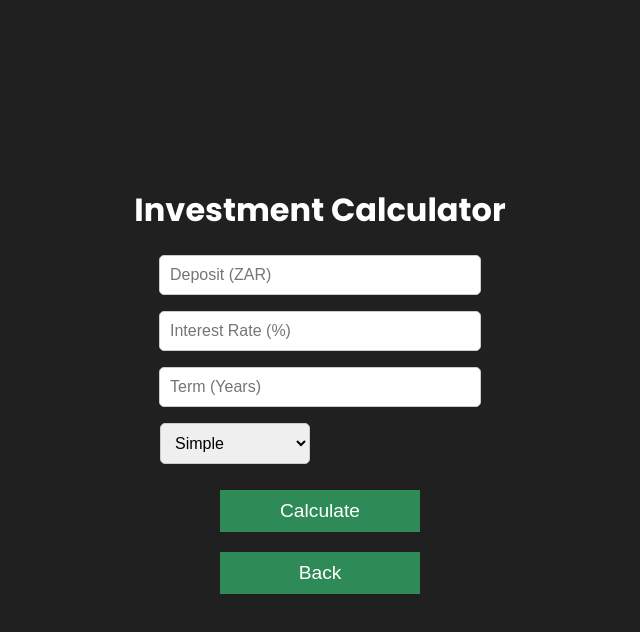
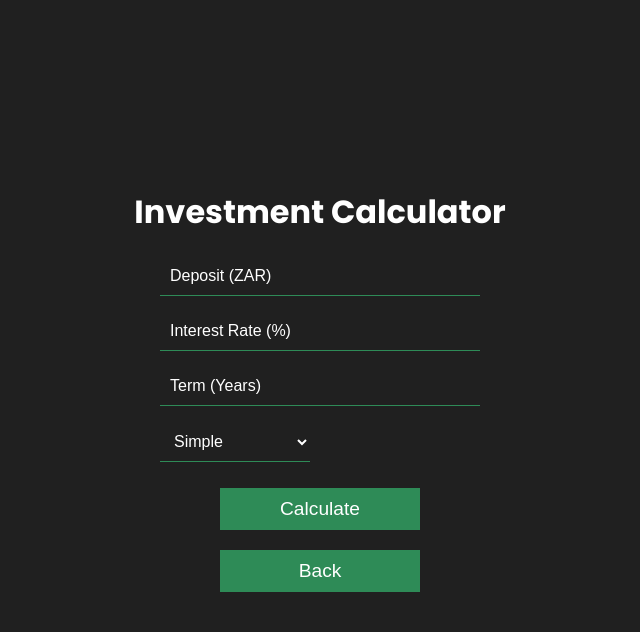
Before and after one commit to EzraMoosa/fc-fastapi, a plain HTML site: page frontend/index.html in a window 1280 px wide. Both pictures are taken after a click on the button "Investment". Shown: the whole page, without its empty margins (320-960 px from the left). Drawn offline with Linux system fonts and the light colour scheme.

Commit message:
Update styling for input, select and option fields

```diff
--- a/frontend/styles.css
+++ b/frontend/styles.css
@@ -26,7 +26,8 @@ h1 {
     height: 100vh;
 }
 
-#investment-screen, #bond-screen {
+#investment-screen,
+#bond-screen {
     display: none;
     flex-direction: column;
     justify-content: center;
@@ -64,9 +65,16 @@ form {
 input, select {
     padding: 10px;
     font-size: 1em;
-    border: 1px solid #ccc;
-    border-radius: 5px;
+    border: none;
+    outline: none;
+    background: none;
+    border-bottom: 1px solid seagreen;
+    color: white;
     width: 100%;
+}
+
+input::placeholder {
+    color: white;
 }
 
 select {
@@ -76,6 +84,10 @@ select {
     width: 50%;
 }
 
+select option {
+    background: #202020;
+}
+
 #investment-result,
 #bond-result {
     color: white;
```
